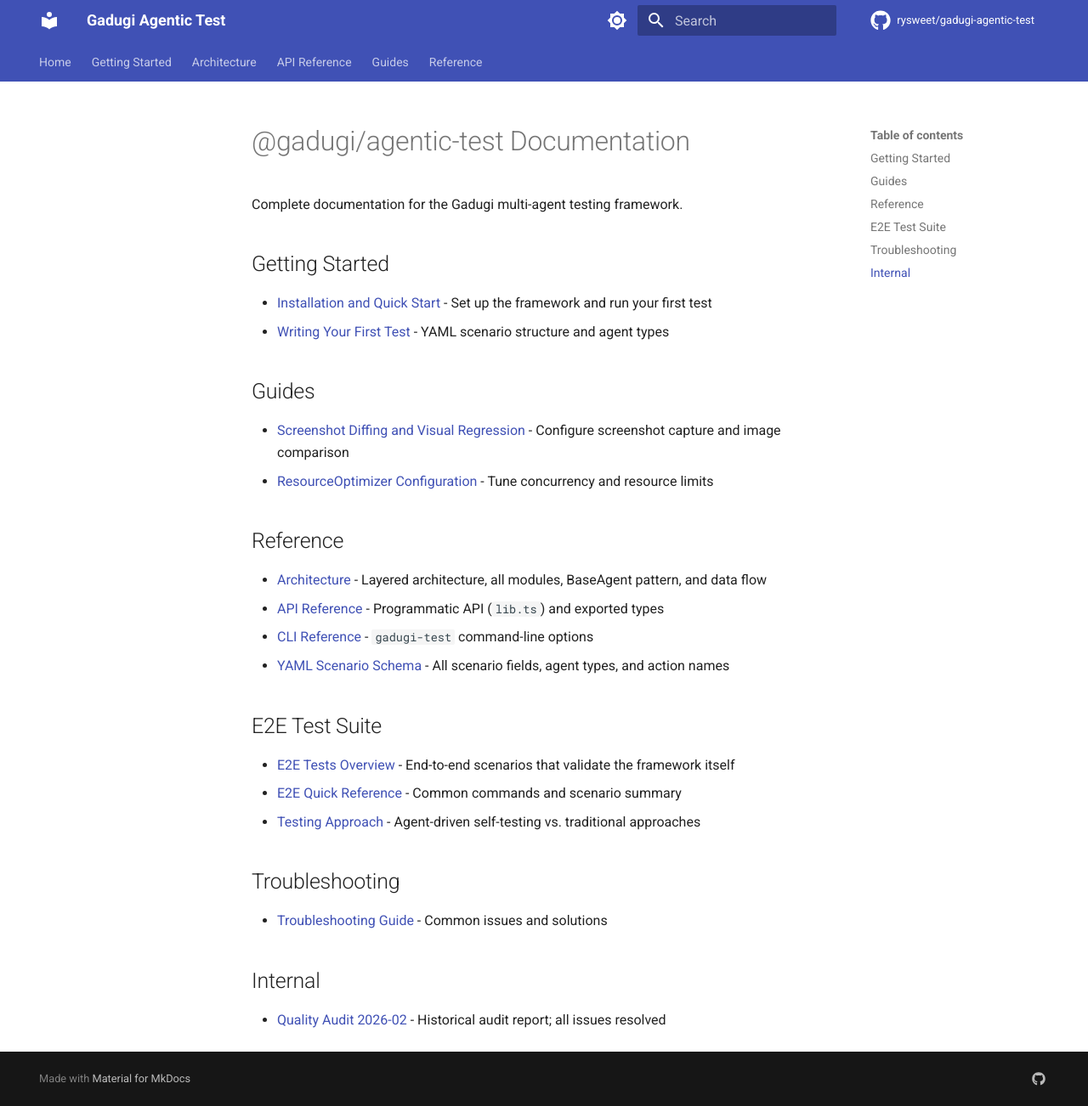
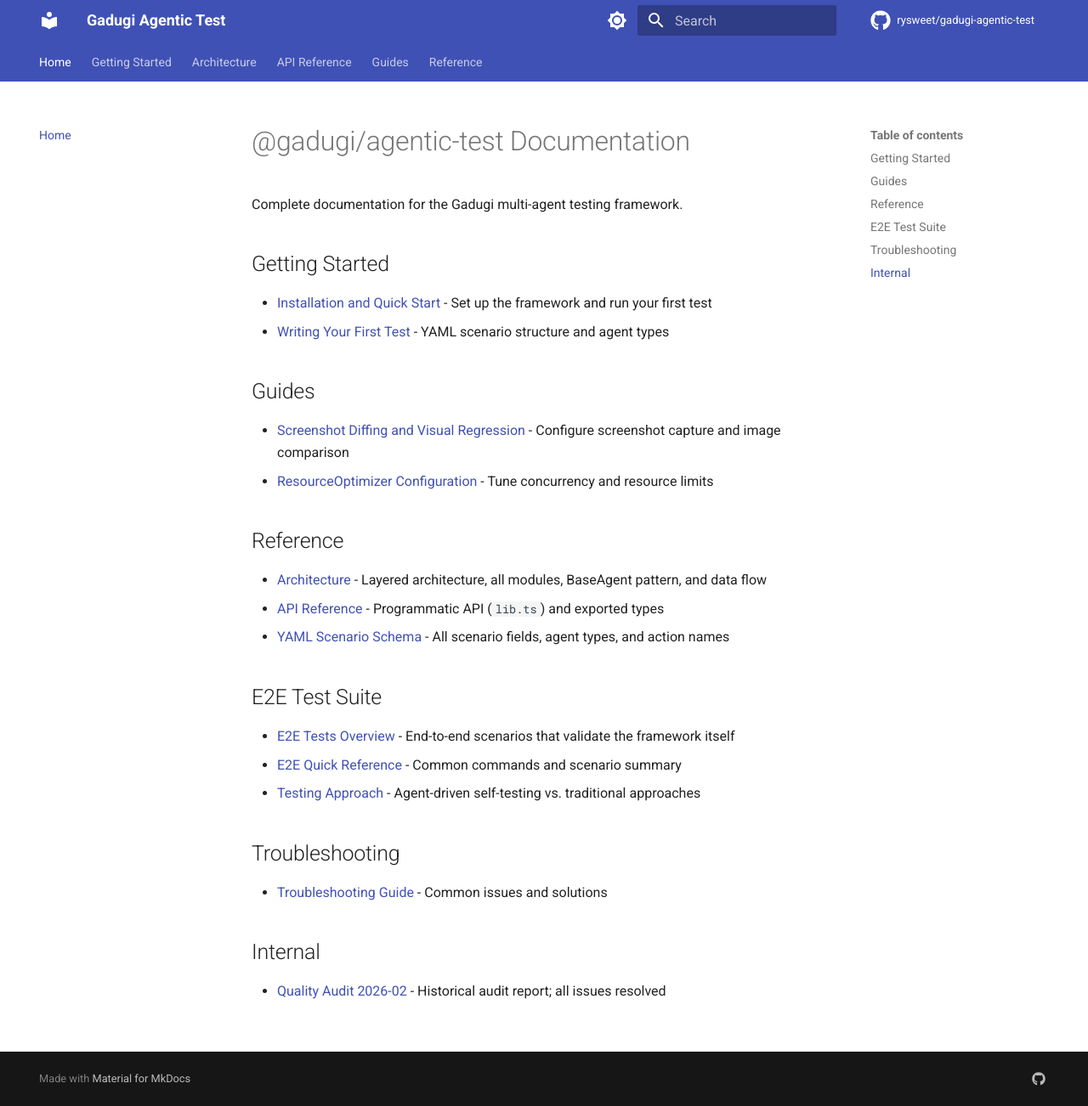
Before and after one commit to rysweet/gadugi-agentic-test, an MkDocs documentation site: the page built from docs/index.md, in a window 1280 px wide and 1302 px high. Shown: the whole window at 85% size. Built offline with MkDocs 1.6.1 and Material for MkDocs 9.7.7, drawn with Linux system fonts in a browser that asks for light colours; comment, search, counter and statistics services are not loaded.

Commit message:
fix: resolve MkDocs missing file warnings (#179)
* fix: resolve MkDocs missing file warnings (#178)

MkDocs nav referenced root-level files (README.md, GETTING_STARTED.md,
CONTRIBUTING.md, TROUBLESHOOTING.md, CHANGELOG.md, scenarios/README.md)
but docs_dir is docs/, so MkDocs could not find them.

Fix B (CI copy step):
- Add "Copy root docs to docs/" step in .github/workflows/docs.yml before
  mkdocs gh-deploy; copies all referenced root .md files and scenario
  .yaml files into docs/ at build time (not committed to repo)

mkdocs.yml nav path corrections:
- Home: README.md → index.md (README.md conflicts with index.md in MkDocs)
- Architecture: docs/ARCHITECTURE.md → ARCHITECTURE.md (already in docs/)
- Screenshot Diffing: docs/screenshot-diff-guide.md → screenshot-diff-guide.md
- Resource Optimization: docs/ResourceOptimizer.md → ResourceOptimizer.md

Cross-reference fixes in source files (links use ../  but files are
served from within docs/ after CI copy):
- docs/index.md: remove ../  prefix from all root-relative links
- CONTRIBUTING.md: ./docs/ARCHITECTURE.md → ARCHITECTURE.md
- E2E_TESTS_README.md: ../README.md → index.md; ../X.md → X.md
- GETTING_STARTED.md: ./README.md → index.md
- scenarios/README.md: ../README.md → ../index.md

.gitignore: add entries for all CI-generated doc copies in docs/

Result: mkdocs build produces 0 warnings unrelated to api/ (which are
generated by typedoc in CI and not present locally).

Co-Authored-By: Claude Sonnet 4.6 (1M context) <noreply@anthropic.com>

* fix: remove self-referencing CLI link from docs/index.md

The 'CLI Reference' entry in docs/index.md was pointing to index.md
(itself) which is confusing. Remove the self-link; the YAML Scenario
Schema link already covers the scenario schema reference.

Co-Authored-By: Claude Sonnet 4.6 (1M context) <noreply@anthropic.com>

---------

Co-authored-by: Ubuntu <azureuser@dev.ftnmxvem3frujn3lepas045p5c.xx.internal.cloudapp.net>
Co-authored-by: Claude Sonnet 4.6 (1M context) <noreply@anthropic.com>

```diff
--- a/docs/index.md
+++ b/docs/index.md
@@ -4,8 +4,8 @@ Complete documentation for the Gadugi multi-agent testing framework.
 
 ## Getting Started
 
-- [Installation and Quick Start](../GETTING_STARTED.md) - Set up the framework and run your first test
-- [Writing Your First Test](../scenarios/README.md) - YAML scenario structure and agent types
+- [Installation and Quick Start](GETTING_STARTED.md) - Set up the framework and run your first test
+- [Writing Your First Test](scenarios/README.md) - YAML scenario structure and agent types
 
 ## Guides
 
@@ -15,19 +15,18 @@ Complete documentation for the Gadugi multi-agent testing framework.
 ## Reference
 
 - [Architecture](./ARCHITECTURE.md) - Layered architecture, all modules, BaseAgent pattern, and data flow
-- [API Reference](../API_REFERENCE.md) - Programmatic API (`lib.ts`) and exported types
-- [CLI Reference](../README.md) - `gadugi-test` command-line options
-- [YAML Scenario Schema](../scenarios/README.md) - All scenario fields, agent types, and action names
+- [API Reference](API_REFERENCE.md) - Programmatic API (`lib.ts`) and exported types
+- [YAML Scenario Schema](scenarios/README.md) - All scenario fields, agent types, and action names
 
 ## E2E Test Suite
 
-- [E2E Tests Overview](../E2E_TESTS_README.md) - End-to-end scenarios that validate the framework itself
-- [E2E Quick Reference](../E2E_QUICK_REFERENCE.md) - Common commands and scenario summary
-- [Testing Approach](../TEST_APPROACH_COMPARISON.md) - Agent-driven self-testing vs. traditional approaches
+- [E2E Tests Overview](E2E_TESTS_README.md) - End-to-end scenarios that validate the framework itself
+- [E2E Quick Reference](E2E_QUICK_REFERENCE.md) - Common commands and scenario summary
+- [Testing Approach](TEST_APPROACH_COMPARISON.md) - Agent-driven self-testing vs. traditional approaches
 
 ## Troubleshooting
 
-- [Troubleshooting Guide](../TROUBLESHOOTING.md) - Common issues and solutions
+- [Troubleshooting Guide](TROUBLESHOOTING.md) - Common issues and solutions
 
 ## Internal
 
--- a/mkdocs.yml
+++ b/mkdocs.yml
@@ -39,9 +39,9 @@ markdown_extensions:
       permalink: true
 
 nav:
-  - Home: README.md
+  - Home: index.md
   - Getting Started: GETTING_STARTED.md
-  - Architecture: docs/ARCHITECTURE.md
+  - Architecture: ARCHITECTURE.md
   - API Reference:
     - Overview: api/README.md
     - Classes:
@@ -83,8 +83,8 @@ nav:
   - Guides:
     - Contributing: CONTRIBUTING.md
     - Writing Scenarios: scenarios/README.md
-    - Screenshot Diffing: docs/screenshot-diff-guide.md
-    - Resource Optimization: docs/ResourceOptimizer.md
+    - Screenshot Diffing: screenshot-diff-guide.md
+    - Resource Optimization: ResourceOptimizer.md
   - Reference:
     - Troubleshooting: TROUBLESHOOTING.md
     - Changelog: CHANGELOG.md
```
Also changed, not shown: CONTRIBUTING.md (+1 -1 lines), E2E_TESTS_README.md (+4 -4 lines), GETTING_STARTED.md (+1 -1 lines), scenarios/README.md (+1 -1 lines), 2 other files.
